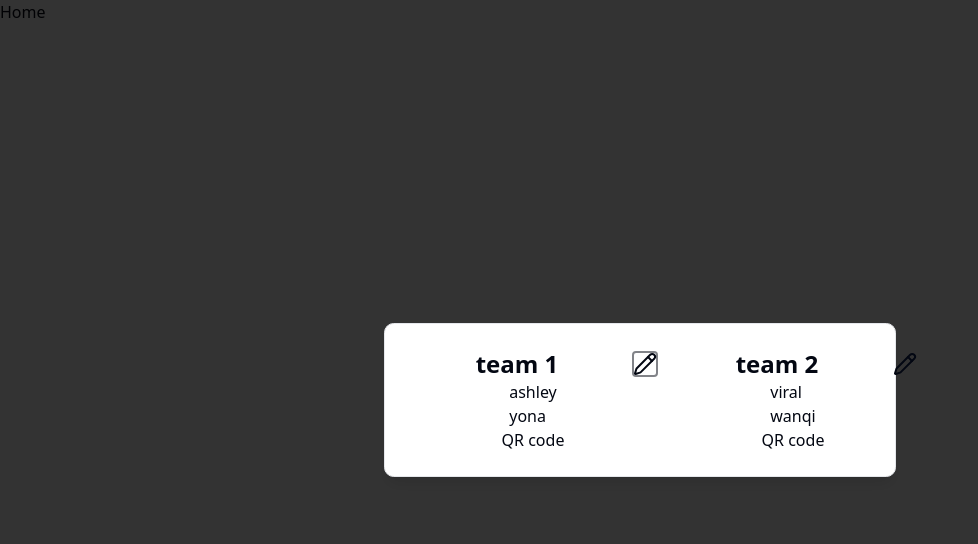
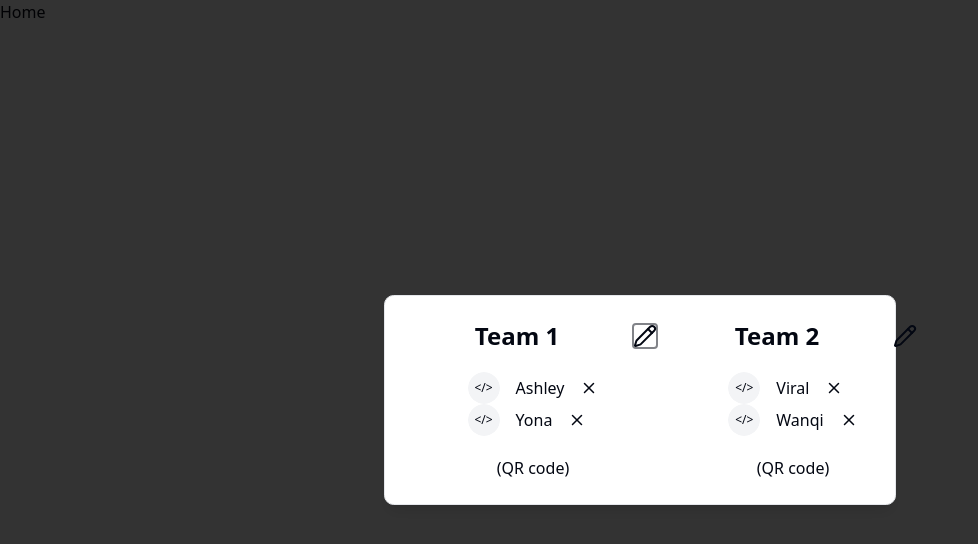
Before and after one commit to Yonava/code-swap, a React (Vite) app in the folder client/: page / in a window 1280 px wide. Shown: the top 544 px of the page, without its empty margins (0-978 px from the left). Built offline with nearby package versions, Linux system fonts and the light colour scheme.

Commit message:
Add avatars and "remove" buttons to waiting room players - Created User type - Created user mock data - Created ProfilePicture component (using shadcn Avatar) [#11](https://github.com/Yonava/code-swap/issues/11)

```diff
--- a/client/package.json
+++ b/client/package.json
@@ -13,6 +13,7 @@
   },
   "dependencies": {
     "@codemirror/lang-javascript": "^6.2.3",
+    "@radix-ui/react-avatar": "^1.1.3",
     "@radix-ui/react-dialog": "^1.1.6",
     "@radix-ui/react-slot": "^1.1.2",
     "@radix-ui/react-visually-hidden": "^1.1.2",
--- a/client/src/components/EditableInput.tsx
+++ b/client/src/components/EditableInput.tsx
@@ -43,7 +43,7 @@ export const EditableInput = ({
   return (
     <div
       onBlur={handleBlur}
-      className="flex flex-row items-center gap-2"
+      className="flex items-center gap-2"
     >
       <input
         value={value}
--- /dev/null
+++ b/client/src/components/ProfilePicture.tsx
@@ -0,0 +1,15 @@
+import { Avatar, AvatarFallback, AvatarImage } from '@/components/ui/avatar';
+
+type ProfilePictureProps = {
+  src?: string;
+};
+export const ProfilePicture = ({ src }: ProfilePictureProps) => {
+  return (
+    <Avatar>
+      <AvatarImage src={src} />
+      <AvatarFallback>
+        <span className="text-xs">&lt;/&gt;</span>
+      </AvatarFallback>
+    </Avatar>
+  );
+};
--- /dev/null
+++ b/client/src/components/ui/avatar.tsx
@@ -0,0 +1,51 @@
+import * as React from "react"
+import * as AvatarPrimitive from "@radix-ui/react-avatar"
+
+import { cn } from "@/lib/utils"
+
+function Avatar({
+  className,
+  ...props
+}: React.ComponentProps<typeof AvatarPrimitive.Root>) {
+  return (
+    <AvatarPrimitive.Root
+      data-slot="avatar"
+      className={cn(
+        "relative flex size-8 shrink-0 overflow-hidden rounded-full",
+        className
+      )}
+      {...props}
+    />
+  )
+}
+
+function AvatarImage({
+  className,
+  ...props
+}: React.ComponentProps<typeof AvatarPrimitive.Image>) {
+  return (
+    <AvatarPrimitive.Image
+      data-slot="avatar-image"
+      className={cn("aspect-square size-full", className)}
+      {...props}
+    />
+  )
+}
+
+function AvatarFallback({
+  className,
+  ...props
+}: React.ComponentProps<typeof AvatarPrimitive.Fallback>) {
+  return (
+    <AvatarPrimitive.Fallback
+      data-slot="avatar-fallback"
+      className={cn(
+        "bg-muted flex size-full items-center justify-center rounded-full",
+        className
+      )}
+      {...props}
+    />
+  )
+}
+
+export { Avatar, AvatarImage, AvatarFallback }
--- a/client/src/components/waiting-room/WaitingRoom.tsx
+++ b/client/src/components/waiting-room/WaitingRoom.tsx
@@ -1,3 +1,4 @@
+import { MOCK_USERS } from '@/mock-data/mock-users';
 import { Modal } from '@/components/Modal';
 import { WaitingRoomTeam } from './WaitingRoomTeam';
 
@@ -11,12 +12,12 @@ export const WaitingRoom = () => {
       className="flex flex-col md:flex-row gap-3"
     >
       <WaitingRoomTeam
-        name="team 1"
-        members={['ashley', 'yona']}
+        defaultName="Team 1"
+        players={[MOCK_USERS[0], MOCK_USERS[1]]}
       ></WaitingRoomTeam>
       <WaitingRoomTeam
-        name="team 2"
-        members={['viral', 'wanqi']}
+        defaultName="Team 2"
+        players={[MOCK_USERS[2], MOCK_USERS[3]]}
       ></WaitingRoomTeam>
     </Modal>
   );
--- a/client/src/components/waiting-room/WaitingRoomPlayer.tsx
+++ b/client/src/components/waiting-room/WaitingRoomPlayer.tsx
@@ -1,9 +1,26 @@
-import React from 'react';
+import { ProfilePicture } from '@/components/ProfilePicture';
+import { User } from '@/types/User';
+import { X } from 'lucide-react';
 
 type WaitingRoomPlayerProps = {
-  children: React.ReactNode;
+  user: User;
+  onRemove: (id: string) => void;
 };
 
-export const WaitingRoomPlayer = ({ children }: WaitingRoomPlayerProps) => {
-  return <div>{children}</div>;
+export const WaitingRoomPlayer = ({
+  user,
+  onRemove,
+}: WaitingRoomPlayerProps) => {
+  return (
+    <div className="flex items-center gap-4">
+      <ProfilePicture src={user.pfp} />
+      {user.name}
+      <button
+        onClick={() => onRemove(user.id)}
+        className="cursor-pointer"
+      >
+        <X size={18} />
+      </button>
+    </div>
+  );
 };
--- a/client/src/components/waiting-room/WaitingRoomTeam.tsx
+++ b/client/src/components/waiting-room/WaitingRoomTeam.tsx
@@ -1,24 +1,35 @@
 import { EditableInput } from '@/components/EditableInput';
+import { User } from '@/types/User';
 import { WaitingRoomPlayer } from './WaitingRoomPlayer';
 
 type WaitingRoomTeamProps = {
-  name: string;
-  members: string[];
+  defaultName: string;
+  players: User[];
 };
 
-export const WaitingRoomTeam = ({ name, members }: WaitingRoomTeamProps) => {
+export const WaitingRoomTeam = ({
+  defaultName,
+  players,
+}: WaitingRoomTeamProps) => {
+  function handleRemovePlayer(id: string) {
+    console.log(id);
+  }
+
   return (
-    <div className="flex flex-col w-full items-center">
+    <div className="flex flex-col w-full items-center gap-5">
       <EditableInput
-        defaultValue={name}
+        defaultValue={defaultName}
         className="w-54 text-2xl font-bold text-center"
       />
       <div>
-        {members.map((e) => (
-          <WaitingRoomPlayer>{e}</WaitingRoomPlayer>
+        {players.map((player) => (
+          <WaitingRoomPlayer
+            user={player}
+            onRemove={handleRemovePlayer}
+          />
         ))}
       </div>
-      <div>QR code</div>
+      <div>(QR code)</div>
     </div>
   );
 };
--- /dev/null
+++ b/client/src/mock-data/mock-users.ts
@@ -0,0 +1,8 @@
+import { User } from '@/types/User';
+
+export const MOCK_USERS: User[] = [
+  { id: '1', name: 'Ashley' },
+  { id: '2', name: 'Yona' },
+  { id: '3', name: 'Viral' },
+  { id: '4', name: 'Wanqi' },
+];
--- /dev/null
+++ b/client/src/types/User.ts
@@ -0,0 +1,5 @@
+export type User = {
+  id: string;
+  name: string;
+  pfp?: string;
+};
```
Also changed, not shown: 1 other file (tests, documents, lock files or other folders).
